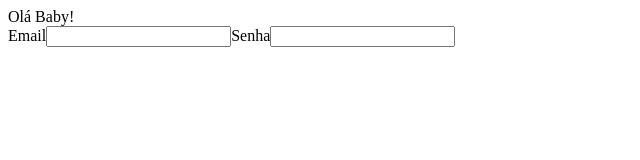
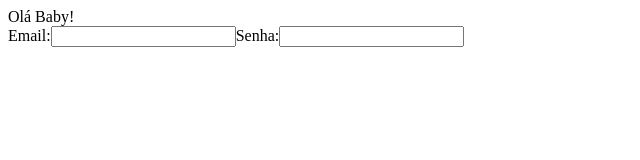
Before and after one commit to Leonciosouza/workover_react_2025, a React (Create React App) app: page / in a window 1280 px wide. Shown: the top 160 px of the page, without its empty margins (0-640 px from the left). Built offline with nearby package versions, Linux system fonts and the light colour scheme.

Commit message:
Subindo alterações iniciais de projeto local com react na workover

```diff
--- a/src/App.js
+++ b/src/App.js
@@ -16,12 +16,12 @@ export const Login = () => {
         <div>
             <form>
                 <label>
-                    <span>Email</span>
+                    <span>Email:</span>
                     <input/>
                 </label>
 
                 <label>
-                    <span>Senha</span>
+                    <span>Senha:</span>
                     <input type="password" />
                 </label>
             </form>
```
